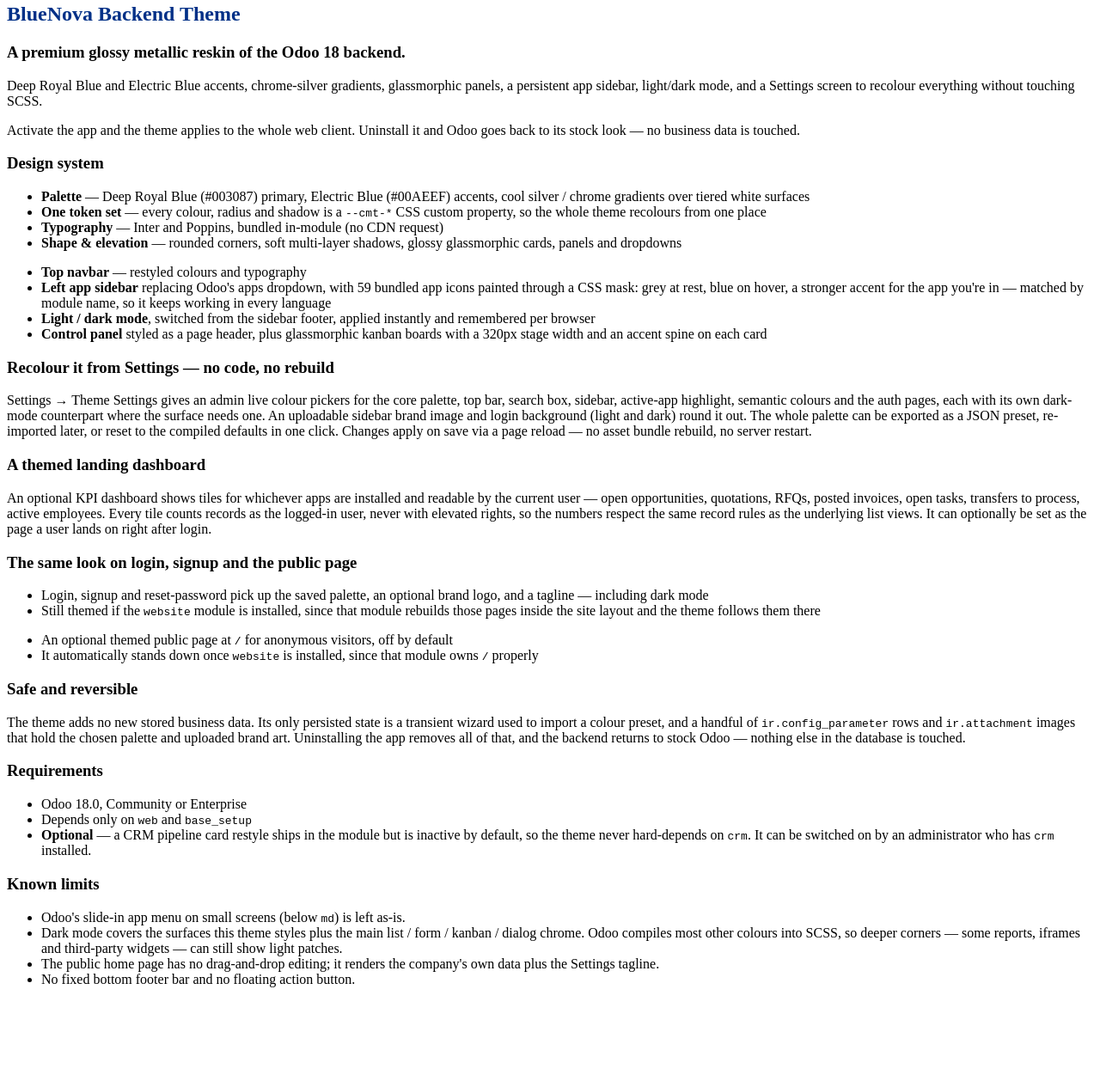
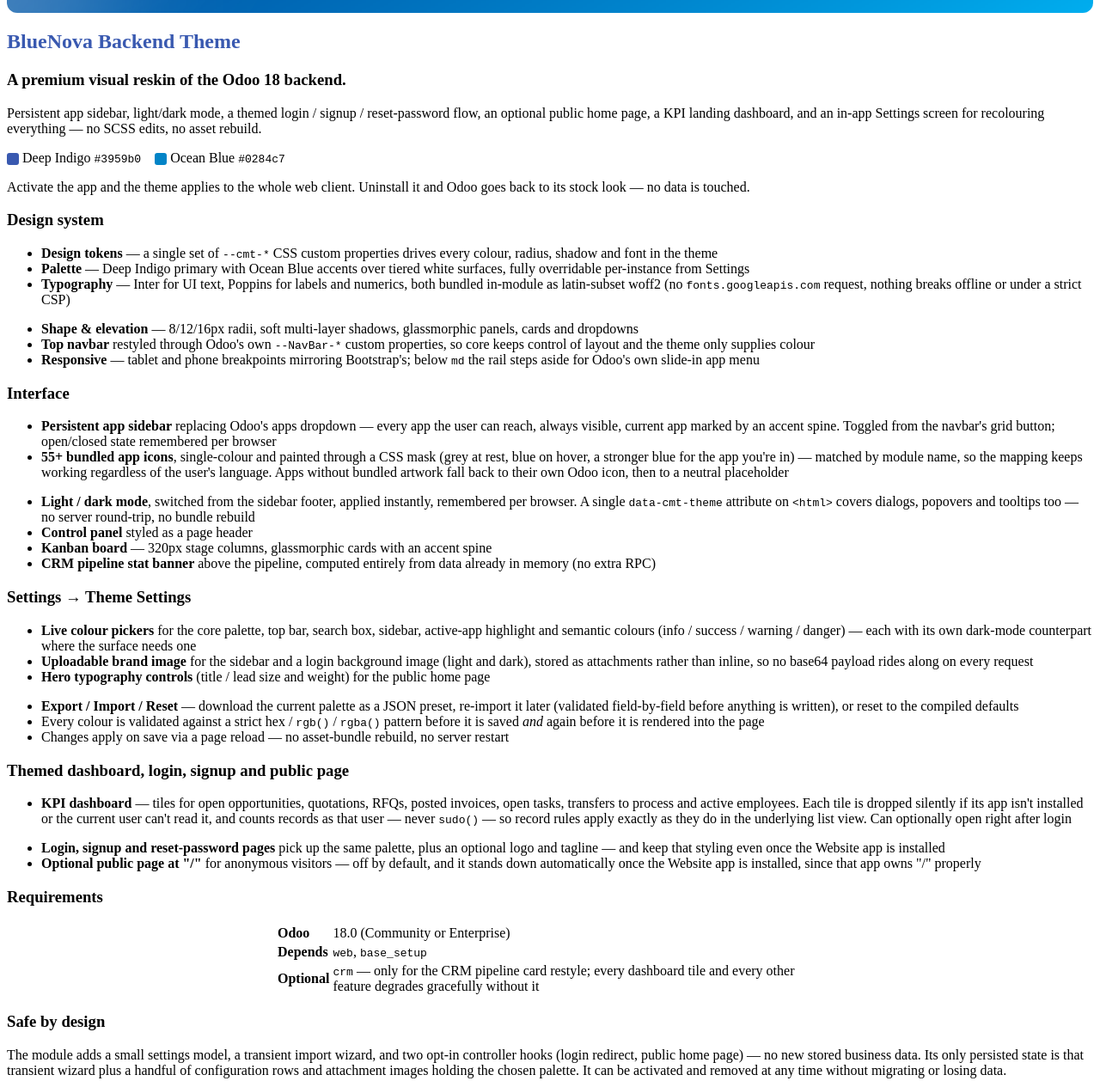
Before and after one commit to NandiniGohel/Odoo18-BlueNova-Backend-Theme, a plain HTML site: page static/description/index.html in a window 1280 px wide. Shown: the part 625-1883 px from the top of the page at 86% size. Before the commit the page ends 1790 px from the top, so only its background shows below. Drawn offline with Linux system fonts and the light colour scheme.

Commit message:
add html file...

```diff
--- a/static/description/index.html
+++ b/static/description/index.html
@@ -1,16 +1,28 @@
 <section class="oe_container">
     <div class="oe_row oe_spaced">
-        <img src="banner.png" class="illustration_img img img-fluid" alt="BlueNova Backend Theme"/>
-        <h2 class="oe_slogan" style="color:#003087;">BlueNova Backend Theme</h2>
-        <h3 class="oe_slogan">A premium glossy metallic reskin of the Odoo 18 backend.</h3>
+        <img src="banner.png" class="oe_picture oe_screenshot" style="width:100%;border-radius:12px;" alt="BlueNova Backend Theme" />
+    </div>
+</section>
+
+<section class="oe_container">
+    <div class="oe_row oe_spaced">
+        <h2 class="oe_slogan" style="color:#3959b0;">BlueNova Backend Theme</h2>
+        <h3 class="oe_slogan">A premium visual reskin of the Odoo 18 backend.</h3>
         <p class="oe_mt32 text-center">
-            Deep Royal Blue and Electric Blue accents, chrome-silver gradients, glassmorphic
-            panels, a persistent app sidebar, light/dark mode, and a Settings screen to
-            recolour everything without touching SCSS.
+            Persistent app sidebar, light/dark mode, a themed login / signup / reset-password
+            flow, an optional public home page, a KPI landing dashboard, and an in-app
+            Settings screen for recolouring everything — no SCSS edits, no asset rebuild.
+        </p>
+        <p class="text-center oe_mt16">
+            <span style="display:inline-block;width:14px;height:14px;border-radius:3px;background:#3959b0;vertical-align:middle;"></span>
+            Deep Indigo <code>#3959b0</code>
+            &nbsp;&nbsp;
+            <span style="display:inline-block;width:14px;height:14px;border-radius:3px;background:#0284c7;vertical-align:middle;"></span>
+            Ocean Blue <code>#0284c7</code>
         </p>
         <p class="text-center">
             Activate the app and the theme applies to the whole web client.
-            Uninstall it and Odoo goes back to its stock look — no business data is touched.
+            Uninstall it and Odoo goes back to its stock look — no data is touched.
         </p>
     </div>
 </section>
@@ -20,26 +32,26 @@
         <h3 class="oe_slogan">Design system</h3>
         <div class="oe_span6">
             <ul>
-                <li><b>Palette</b> — Deep Royal Blue (#003087) primary, Electric Blue (#00AEEF)
-                    accents, cool silver / chrome gradients over tiered white surfaces</li>
-                <li><b>One token set</b> — every colour, radius and shadow is a <code>--cmt-*</code>
-                    CSS custom property, so the whole theme recolours from one place</li>
-                <li><b>Typography</b> — Inter and Poppins, bundled in-module (no CDN request)</li>
-                <li><b>Shape &amp; elevation</b> — rounded corners, soft multi-layer shadows,
-                    glossy glassmorphic cards, panels and dropdowns</li>
+                <li><b>Design tokens</b> — a single set of <code>--cmt-*</code> CSS custom
+                    properties drives every colour, radius, shadow and font in the theme</li>
+                <li><b>Palette</b> — Deep Indigo primary with Ocean Blue accents over tiered
+                    white surfaces, fully overridable per-instance from Settings</li>
+                <li><b>Typography</b> — Inter for UI text, Poppins for labels and numerics,
+                    both bundled in-module as latin-subset woff2 (no
+                    <code>fonts.googleapis.com</code> request, nothing breaks offline or
+                    under a strict CSP)</li>
             </ul>
         </div>
         <div class="oe_span6">
             <ul>
-                <li><b>Top navbar</b> — restyled colours and typography</li>
-                <li><b>Left app sidebar</b> replacing Odoo's apps dropdown, with 59 bundled
-                    app icons painted through a CSS mask: grey at rest, blue on hover, a
-                    stronger accent for the app you're in — matched by module name, so it
-                    keeps working in every language</li>
-                <li><b>Light / dark mode</b>, switched from the sidebar footer, applied
-                    instantly and remembered per browser</li>
-                <li><b>Control panel</b> styled as a page header, plus glassmorphic kanban
-                    boards with a 320px stage width and an accent spine on each card</li>
+                <li><b>Shape &amp; elevation</b> — 8/12/16px radii, soft multi-layer shadows,
+                    glassmorphic panels, cards and dropdowns</li>
+                <li><b>Top navbar</b> restyled through Odoo's own <code>--NavBar-*</code>
+                    custom properties, so core keeps control of layout and the theme only
+                    supplies colour</li>
+                <li><b>Responsive</b> — tablet and phone breakpoints mirroring Bootstrap's;
+                    below <code>md</code> the rail steps aside for Odoo's own slide-in app
+                    menu</li>
             </ul>
         </div>
     </div>
@@ -47,51 +59,31 @@
 
 <section class="oe_container">
     <div class="oe_row oe_spaced">
-        <h3 class="oe_slogan">Recolour it from Settings — no code, no rebuild</h3>
-        <p class="oe_mt32 text-center">
-            Settings → Theme Settings gives an admin live colour pickers for the core palette,
-            top bar, search box, sidebar, active-app highlight, semantic colours and the auth
-            pages, each with its own dark-mode counterpart where the surface needs one. An
-            uploadable sidebar brand image and login background (light and dark) round it out.
-            The whole palette can be exported as a JSON preset, re-imported later, or reset to
-            the compiled defaults in one click. Changes apply on save via a page reload —
-            no asset bundle rebuild, no server restart.
-        </p>
-    </div>
-</section>
-
-<section class="oe_container oe_dark">
-    <div class="oe_row oe_spaced">
-        <h3 class="oe_slogan">A themed landing dashboard</h3>
-        <p class="oe_mt32 text-center">
-            An optional KPI dashboard shows tiles for whichever apps are installed and readable
-            by the current user — open opportunities, quotations, RFQs, posted invoices, open
-            tasks, transfers to process, active employees. Every tile counts records as the
-            logged-in user, never with elevated rights, so the numbers respect the same record
-            rules as the underlying list views. It can optionally be set as the page a user
-            lands on right after login.
-        </p>
-    </div>
-</section>
-
-<section class="oe_container">
-    <div class="oe_row oe_spaced">
-        <h3 class="oe_slogan">The same look on login, signup and the public page</h3>
+        <h3 class="oe_slogan">Interface</h3>
         <div class="oe_span6">
             <ul>
-                <li>Login, signup and reset-password pick up the saved palette, an optional
-                    brand logo, and a tagline — including dark mode</li>
-                <li>Still themed if the <code>website</code> module is installed, since that
-                    module rebuilds those pages inside the site layout and the theme follows
-                    them there</li>
+                <li><b>Persistent app sidebar</b> replacing Odoo's apps dropdown — every app
+                    the user can reach, always visible, current app marked by an accent
+                    spine. Toggled from the navbar's grid button; open/closed state
+                    remembered per browser</li>
+                <li><b>55+ bundled app icons</b>, single-colour and painted through a CSS
+                    mask (grey at rest, blue on hover, a stronger blue for the app you're
+                    in) — matched by module name, so the mapping keeps working regardless
+                    of the user's language. Apps without bundled artwork fall back to their
+                    own Odoo icon, then to a neutral placeholder</li>
             </ul>
         </div>
         <div class="oe_span6">
             <ul>
-                <li>An optional themed public page at <code>/</code> for anonymous visitors,
-                    off by default</li>
-                <li>It automatically stands down once <code>website</code> is installed, since
-                    that module owns <code>/</code> properly</li>
+                <li><b>Light / dark mode</b>, switched from the sidebar footer, applied
+                    instantly, remembered per browser. A single <code>data-cmt-theme</code>
+                    attribute on <code>&lt;html&gt;</code> covers dialogs, popovers and
+                    tooltips too — no server round-trip, no bundle rebuild</li>
+                <li><b>Control panel</b> styled as a page header</li>
+                <li><b>Kanban board</b> — 320px stage columns, glassmorphic cards with an
+                    accent spine</li>
+                <li><b>CRM pipeline stat banner</b> above the pipeline, computed entirely
+                    from data already in memory (no extra RPC)</li>
             </ul>
         </div>
     </div>
@@ -99,29 +91,96 @@
 
 <section class="oe_container oe_dark">
     <div class="oe_row oe_spaced">
-        <h3 class="oe_slogan">Safe and reversible</h3>
-        <p class="oe_mt32 text-center">
-            The theme adds no new stored business data. Its only persisted state is a transient
-            wizard used to import a colour preset, and a handful of <code>ir.config_parameter</code>
-            rows and <code>ir.attachment</code> images that hold the chosen palette and uploaded
-            brand art. Uninstalling the app removes all of that, and the backend returns to
-            stock Odoo — nothing else in the database is touched.
-        </p>
+        <h3 class="oe_slogan">Settings → Theme Settings</h3>
+        <div class="oe_span6">
+            <ul>
+                <li><b>Live colour pickers</b> for the core palette, top bar, search box,
+                    sidebar, active-app highlight and semantic colours (info / success /
+                    warning / danger) — each with its own dark-mode counterpart where the
+                    surface needs one</li>
+                <li><b>Uploadable brand image</b> for the sidebar and a login background
+                    image (light and dark), stored as attachments rather than inline, so no
+                    base64 payload rides along on every request</li>
+                <li><b>Hero typography controls</b> (title / lead size and weight) for the
+                    public home page</li>
+            </ul>
+        </div>
+        <div class="oe_span6">
+            <ul>
+                <li><b>Export / Import / Reset</b> — download the current palette as a JSON
+                    preset, re-import it later (validated field-by-field before anything is
+                    written), or reset to the compiled defaults</li>
+                <li>Every colour is validated against a strict hex / <code>rgb()</code> /
+                    <code>rgba()</code> pattern before it is saved <i>and</i> again before it
+                    is rendered into the page</li>
+                <li>Changes apply on save via a page reload — no asset-bundle rebuild, no
+                    server restart</li>
+            </ul>
+        </div>
     </div>
 </section>
 
 <section class="oe_container">
     <div class="oe_row oe_spaced">
-        <h3 class="oe_slogan">Requirements</h3>
-        <div class="oe_span12">
+        <h3 class="oe_slogan">Themed dashboard, login, signup and public page</h3>
+        <div class="oe_span6">
             <ul>
-                <li>Odoo 18.0, Community or Enterprise</li>
-                <li>Depends only on <code>web</code> and <code>base_setup</code></li>
-                <li><b>Optional</b> — a CRM pipeline card restyle ships in the module but is
-                    inactive by default, so the theme never hard-depends on <code>crm</code>.
-                    It can be switched on by an administrator who has <code>crm</code> installed.</li>
+                <li><b>KPI dashboard</b> — tiles for open opportunities, quotations, RFQs,
+                    posted invoices, open tasks, transfers to process and active employees.
+                    Each tile is dropped silently if its app isn't installed or the current
+                    user can't read it, and counts records as that user — never
+                    <code>sudo()</code> — so record rules apply exactly as they do in the
+                    underlying list view. Can optionally open right after login</li>
             </ul>
         </div>
+        <div class="oe_span6">
+            <ul>
+                <li><b>Login, signup and reset-password pages</b> pick up the same palette,
+                    plus an optional logo and tagline — and keep that styling even once the
+                    Website app is installed</li>
+                <li><b>Optional public page at "/"</b> for anonymous visitors — off by
+                    default, and it stands down automatically once the Website app is
+                    installed, since that app owns "/" properly</li>
+            </ul>
+        </div>
+    </div>
+</section>
+
+<section class="oe_container oe_dark">
+    <div class="oe_row oe_spaced">
+        <h3 class="oe_slogan">Requirements</h3>
+        <table class="table table-borderless text-center" style="max-width:640px;margin:0 auto;">
+            <tbody>
+                <tr>
+                    <td><b>Odoo</b></td>
+                    <td>18.0 (Community or Enterprise)</td>
+                </tr>
+                <tr>
+                    <td><b>Depends</b></td>
+                    <td><code>web</code>, <code>base_setup</code></td>
+                </tr>
+                <tr>
+                    <td><b>Optional</b></td>
+                    <td><code>crm</code> — only for the CRM pipeline card restyle; every
+                        dashboard tile and every other feature degrades gracefully without
+                        it</td>
+                </tr>
+            </tbody>
+        </table>
+    </div>
+</section>
+
+<section class="oe_container">
+    <div class="oe_row oe_spaced">
+        <h3 class="oe_slogan">Safe by design</h3>
+        <p class="oe_mt32 text-center">
+            The module adds a small settings model, a transient import wizard, and two
+            opt-in controller hooks (login redirect, public home page) — no new stored
+            business data. Its only persisted state is that transient wizard plus a
+            handful of configuration rows and attachment images holding the chosen
+            palette. It can be activated and removed at any time without migrating or
+            losing data.
+        </p>
     </div>
 </section>
 
@@ -131,6 +190,11 @@
         <div class="oe_span12">
             <ul>
                 <li>Odoo's slide-in app menu on small screens (below <code>md</code>) is left as-is.</li>
+                <li><b>Graph views stay light on purpose.</b> Odoo draws chart axis labels
+                    onto the canvas from JS using a colour that Community pins to "light"
+                    server-side, so darkening the panel would put near-black text on a
+                    near-black background — the chart keeps an explicit light card
+                    instead.</li>
                 <li>Dark mode covers the surfaces this theme styles plus the main
                     list / form / kanban / dialog chrome. Odoo compiles most other colours
                     into SCSS, so deeper corners — some reports, iframes and third-party
@@ -142,3 +206,17 @@
         </div>
     </div>
 </section>
+
+<section class="oe_container">
+    <div class="oe_row oe_spaced">
+        <h3 class="oe_slogan">Uninstall</h3>
+        <p class="oe_mt32 text-center">
+            Apps → BlueNova Backend Theme → Uninstall. The backend returns to stock Odoo
+            immediately. The module owns no business models or records, so nothing is left
+            behind but the saved palette and images, which are removed with it.
+        </p>
+        <p class="text-center oe_mt16" style="color:#6b7280;">
+            Licensed LGPL-3. Bundled fonts (Inter, Poppins) are SIL Open Font License 1.1.
+        </p>
+    </div>
+</section>
```
